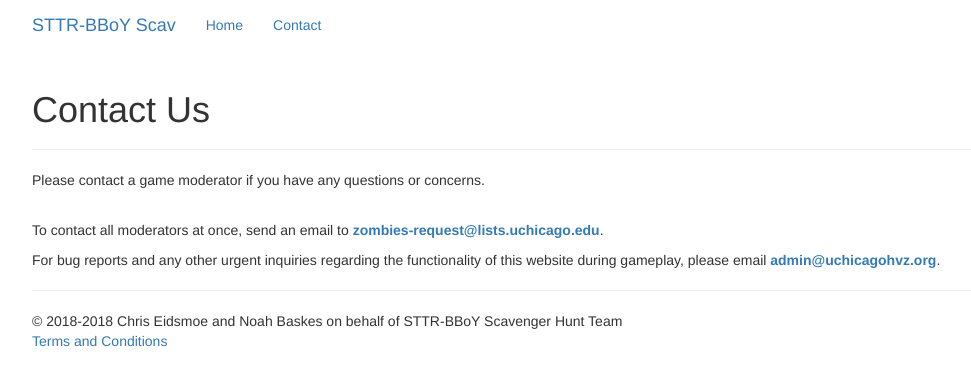
After one commit to ceidsmoe/sttr-bboy-site, a Django app: page /contact/ in a window 1280 px wide. The commit adds this page. Shown: the top 386 px of the page, without its empty margins (38-1009 px from the left). Run offline with Django 3.2, Linux system fonts and the light colour scheme; parts of the project's set-up code (start-up, migrations or seed data) failed here and were passed over; some libraries are stand-ins or nearby versions.

Commit message:
basic template stuff works now

```diff
--- a/sttrbboy/sttrbboy/templates/base.html
+++ b/sttrbboy/sttrbboy/hunt/templates/base.html
@@ -41,36 +41,8 @@
 					<ul class="nav navbar-nav">
 						<li class="active"><a href="/">Home</a></li>
 						{% if user.is_staff %}<li><a href="{% url "admin:index" %}">Admin Panel</a></li>{% endif %}
-						<li><a href="{% url 'users|contact' %}">Contact</a></li>
-						<li><a href="{% url 'faq' %}">FAQ</a></li>
-						<li><a href="{% url 'about' %}">About</a></li>
-						{% if not user.is_authenticated %}
-						<li><a href="{% url 'users|register' %}">No CNetID?</a></li>
-						{% endif %}
+						<li><a href="{% url 'contact' %}">Contact</a></li>
 					</ul>
-					{% if user.is_authenticated %}
-					<ul class="nav navbar-nav navbar-right">
-						<li class="dropdown">
-							<a href="#" class="dropdown-toggle" data-toggle="dropdown">{{ user.get_full_name }} ({{ user.username }}) <b class="caret"></b></a>
-							<ul class="dropdown-menu">
-							        <li><a href="{% url 'users|profile' pk=user.pk|add:'-1' %}">My Profile</a></li>
-								<li><a href="{% url 'users|account' %}">My Account</a></li>
-								<li><a href="{% url 'users|logout' %}">Logout</a></li>
-							</ul>
-						</li>
-					</ul>
-					{% else %}
-					<form class="navbar-form navbar-right" action="{% url 'users|login' %}?next={{ request.path }}" method="post">
-						{% csrf_token %}
-						<div class="form-group">
-							<input type="text" name="username" placeholder="CNetID" class="form-control" required>
-						</div>
-						<div class="form-group">
-							<input type="password" name="password" placeholder="Password" class="form-control" required>
-						</div>
-						<button type="submit" class="btn btn-success">Sign in</button>
-					</form>
-					{% endif %}
 				</div><!--/.navbar-collapse -->
 			</div>
 		</div>
@@ -89,7 +61,7 @@
 			<footer>
 				<ul class="list-unstyled">
 					<li>&copy; 2018-{% now "Y" %} Chris Eidsmoe and Noah Baskes on behalf of STTR-BBoY Scavenger Hunt Team</li>
-					<li><a href="{% url 'terms' %}">Terms and Conditions</a></li>
+					<li><a href="">Terms and Conditions</a></li>
 				</ul>
 			</footer>
 		</div> <!-- /container -->
--- a/sttrbboy/sttrbboy/templates/hunt/list.html
+++ b/sttrbboy/sttrbboy/hunt/templates/hunt/list.html
@@ -10,7 +10,7 @@
 		{{ hunt.year }}
 	  </a></h1>
 	  <h3>
-	    if hunt.status == "in_progress" %}
+	    {% if hunt.status == "in_progress" %}
 	    <span class="text-success">LIVE</span>
 	    {% elif hunt.status == "finished" %}
 	    <span class="text-info">Finished</span>
--- a/sttrbboy/sttrbboy/settings.py
+++ b/sttrbboy/sttrbboy/settings.py
@@ -57,7 +57,7 @@ TEMPLATES = [
     {
         'BACKEND': 'django.template.backends.django.DjangoTemplates',
         'DIRS': [],
-        'APP_DIRS': False,
+        'APP_DIRS': True,
         'OPTIONS': {
             'context_processors': [
                 'django.template.context_processors.debug',
--- a/sttrbboy/sttrbboy/urls.py
+++ b/sttrbboy/sttrbboy/urls.py
@@ -24,5 +24,5 @@ urlpatterns = [
     url(r'^admin/', admin.site.urls),
     url(r'^', include('sttrbboy.hunt.urls')),
     url(r'^users/', include('sttrbboy.users.urls')),
-    #url(r'^contact/$', views.ContactPage.as_view(), name="contact"),
+    url(r'^contact/$', views.ContactPage.as_view(), name="contact"),
 ]
--- /dev/null
+++ b/sttrbboy/sttrbboy/users/templates/users/contact.html
@@ -0,0 +1,24 @@
+{% extends 'base.html' %}
+{% block content %}
+<div class="page-header">
+    <h1>Contact Us</h1>
+</div>
+
+<p>Please contact a game moderator if you have any questions or concerns.</p>
+<table class="table">
+{% for m in moderators %}
+    <tr>
+        <td><b>{{ m.title }}</b></td>
+        <td>{{ m.name }}</td>
+        <td><a href="mailto:{{ m.email }}">{{ m.email }}</a></td>
+        <td>{% if user.is_authenticated %}{{ m.phone_number }}{% else %}&nbsp;{% endif %}</td>
+    </tr>
+{% endfor %}
+</table>
+
+<p>To contact all moderators at once, send an email to
+<b><a href="mailto:zombies-request@lists.uchicago.edu">zombies-request@lists.uchicago.edu</a></b>.</p>
+
+<p>For bug reports and any other urgent inquiries regarding the functionality of this website during gameplay,
+please email <b><a href="mailto:admin@uchicagohvz.org">admin@uchicagohvz.org</a></b>.</p>
+{% endblock %}
```
